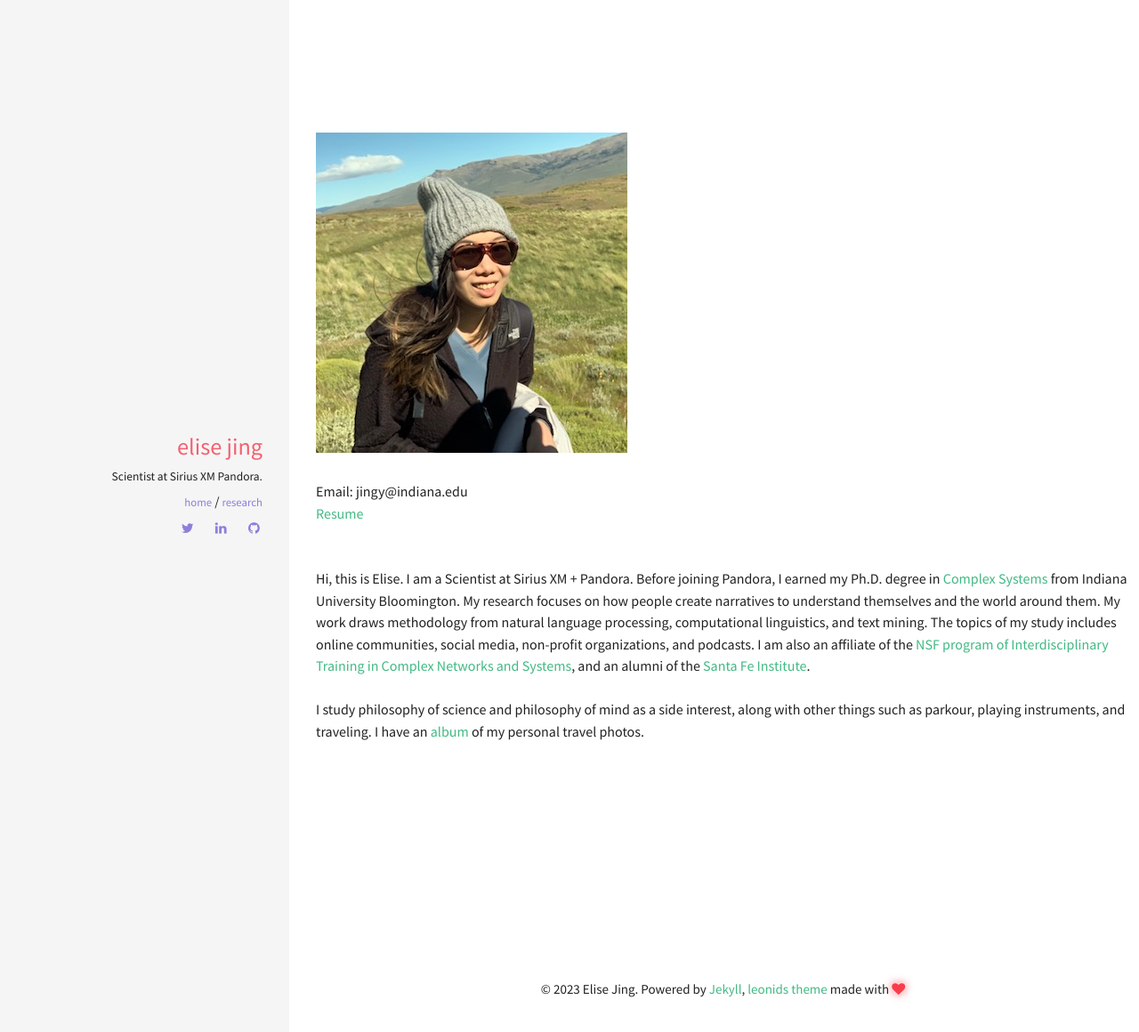
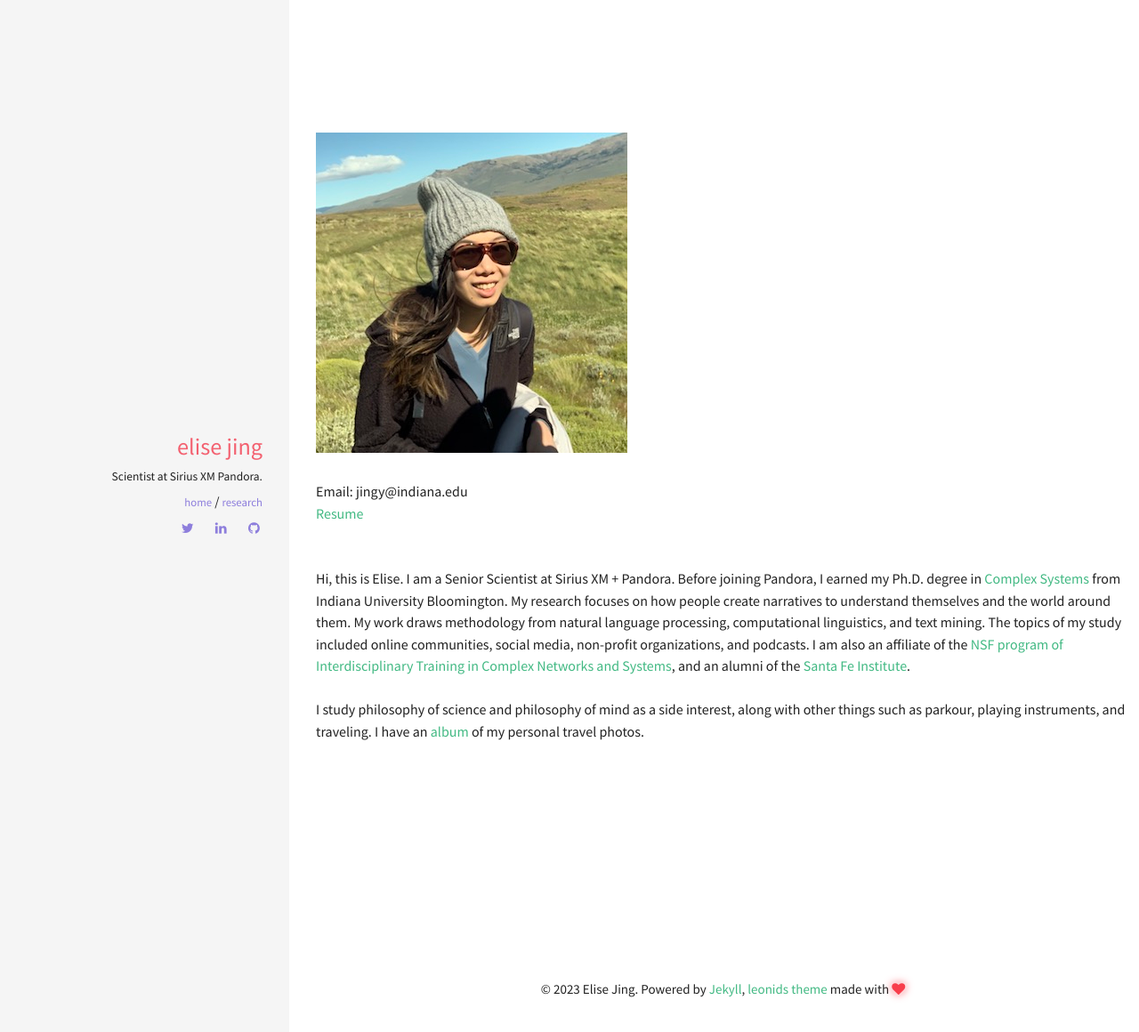
Before and after one commit to yzjing/yzjing.github.io, a Jekyll site: the page built from index.html, in a window 1280 px wide. Shown: the top 1160 px of the page at 89% size. Built offline with Jekyll 4.4.1, drawn with Linux system fonts in a browser that asks for light colours.

Commit message:
update title

```diff
--- a/index.html
+++ b/index.html
@@ -20,7 +20,7 @@ Email: jingy@indiana.edu
 <br>
 <body style="width: 1300px">
 <br>
-Hi, this is Elise. I am a Scientist at Sirius XM + Pandora. Before joining Pandora, I earned my Ph.D. degree in <a href="http://cnets.indiana.edu/">Complex Systems</a> from Indiana University Bloomington. My research focuses on how people create narratives to understand themselves and the world around them. My work draws methodology from natural language processing, computational linguistics, and text mining. The topics of my study includes online communities, social media, non-profit organizations, and podcasts. I am also an affiliate of the <a href="https://cns-nrt.indiana.edu/students/affiliates/index.html">NSF program of Interdisciplinary Training in Complex Networks and Systems</a>, and an alumni of the <a href="https://www.santafe.edu/">Santa Fe Institute</a>.
+Hi, this is Elise. I am a Senior Scientist at Sirius XM + Pandora. Before joining Pandora, I earned my Ph.D. degree in <a href="http://cnets.indiana.edu/">Complex Systems</a> from Indiana University Bloomington. My research focuses on how people create narratives to understand themselves and the world around them. My work draws methodology from natural language processing, computational linguistics, and text mining. The topics of my study included online communities, social media, non-profit organizations, and podcasts. I am also an affiliate of the <a href="https://cns-nrt.indiana.edu/students/affiliates/index.html">NSF program of Interdisciplinary Training in Complex Networks and Systems</a>, and an alumni of the <a href="https://www.santafe.edu/">Santa Fe Institute</a>.
 <br>
 <br>
 I study philosophy of science and philosophy of mind as a side interest, along with other things such as parkour, playing instruments, and traveling. I have an <a href="https://www.flickr.com/photos/145842521@N04/albums">album</a> of my personal travel photos.
```
